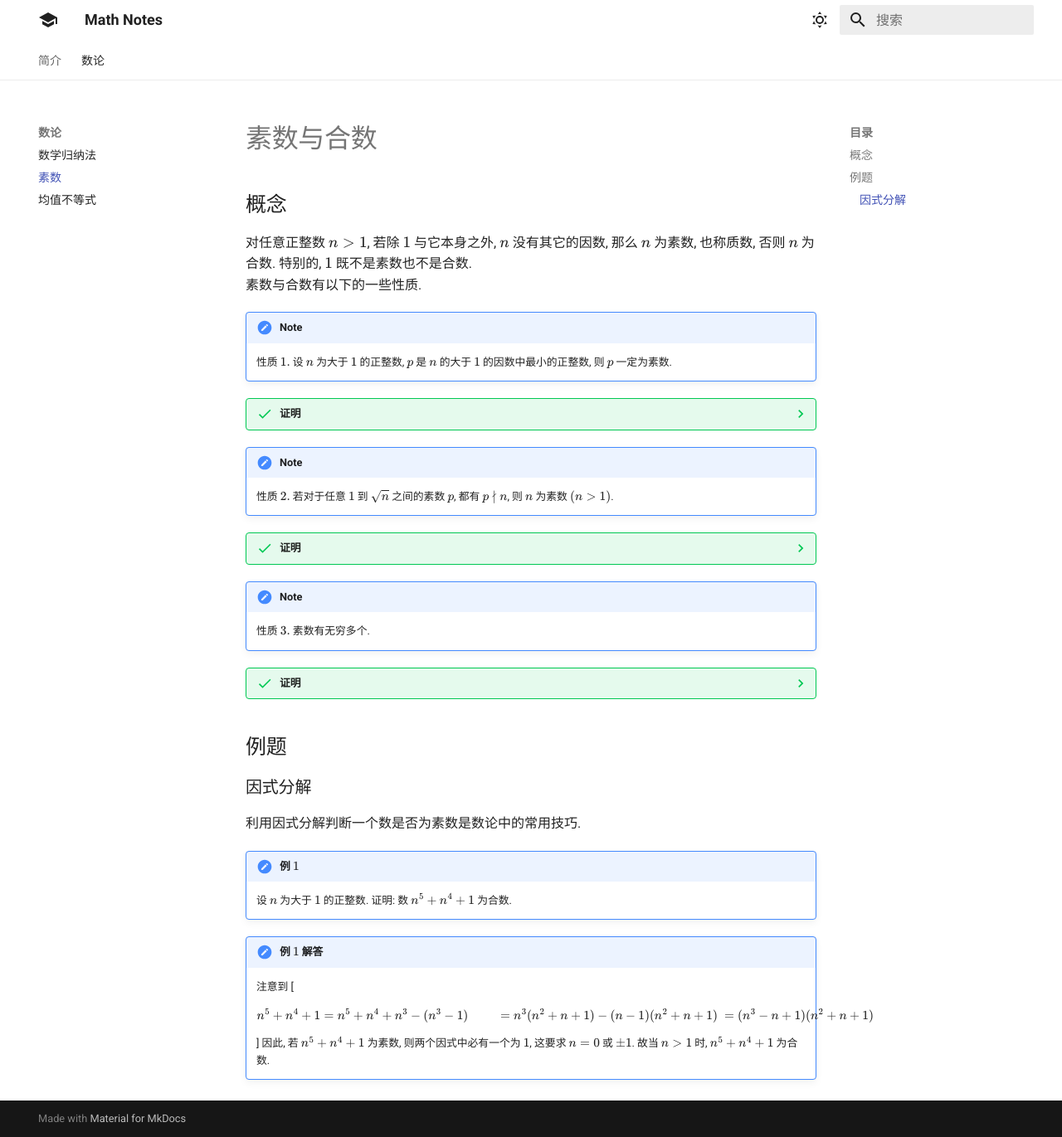
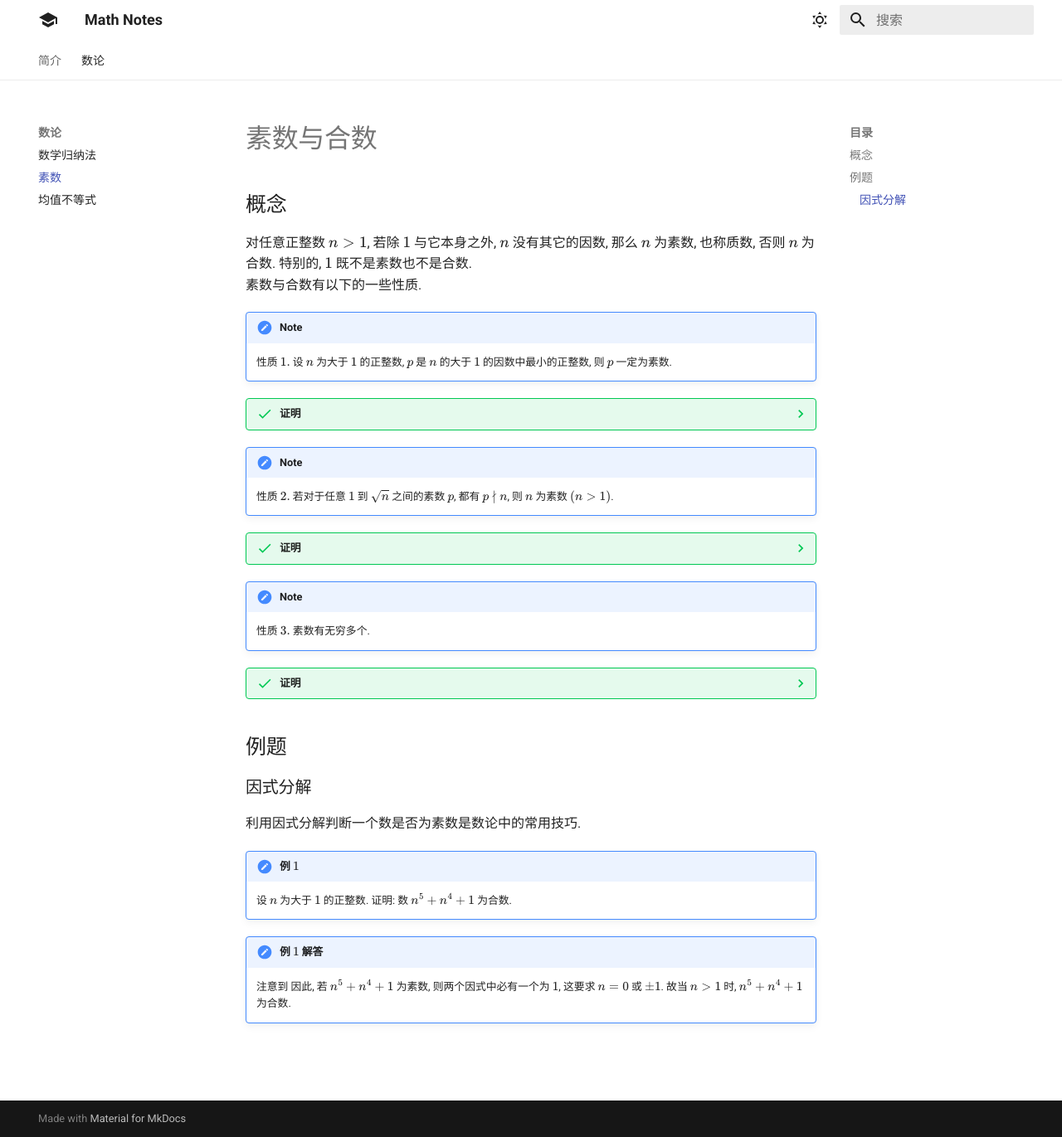
Before and after one commit to YJZ2012/Math-Notes, an MkDocs documentation site: the page built from docs/math/prime.md, in a window 1280 px wide and 1371 px high. Shown: the whole window at 83% size. Built offline with MkDocs 1.6.1 and Material for MkDocs 9.7.7, drawn with Linux system fonts in a browser that asks for light colours.

Commit message:
Update prime.md

```diff
--- a/docs/math/prime.md
+++ b/docs/math/prime.md
@@ -42,11 +42,4 @@
 
 !!! note "例 $1$ 解答"
     注意到
-    \[
-    \begin{aligned}
-    n^5 + n^4 + 1 &= n^5 + n^4 + n^3 - (n^3 - 1) \\
-    &= n^3(n^2 + n + 1) - (n - 1)(n^2 + n + 1) \\
-    &= (n^3 - n + 1)(n^2 + n + 1)
-    \end{aligned}
-    \]
     因此, 若 $n^5+n^4+1$ 为素数, 则两个因式中必有一个为 $1$, 这要求 $n=0$ 或 $\pm 1$. 故当 $n>1$ 时, $n^5+n^4+1$ 为合数.
```
